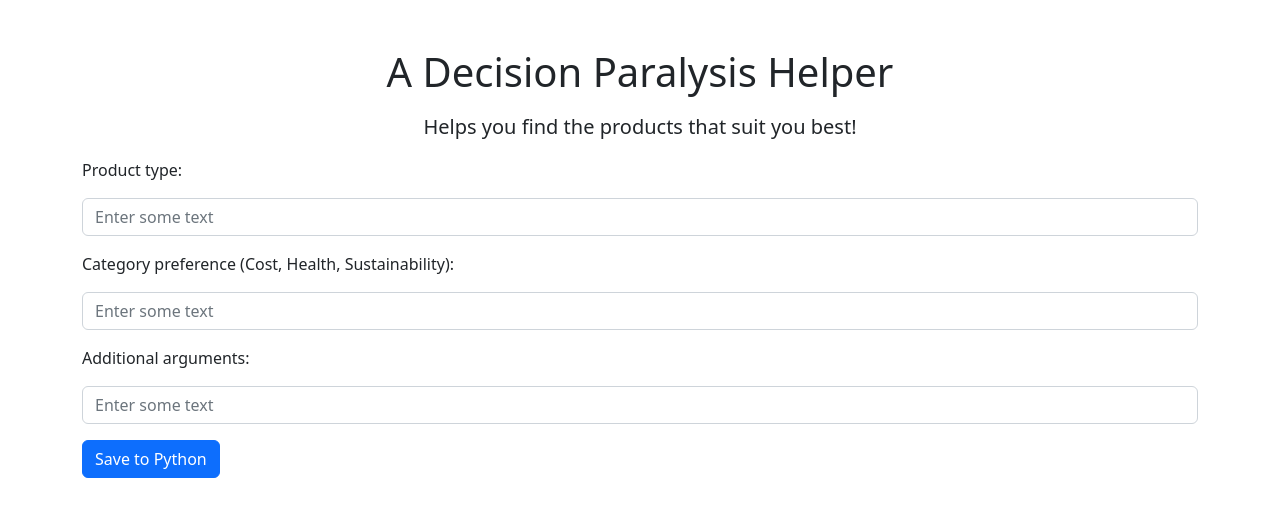
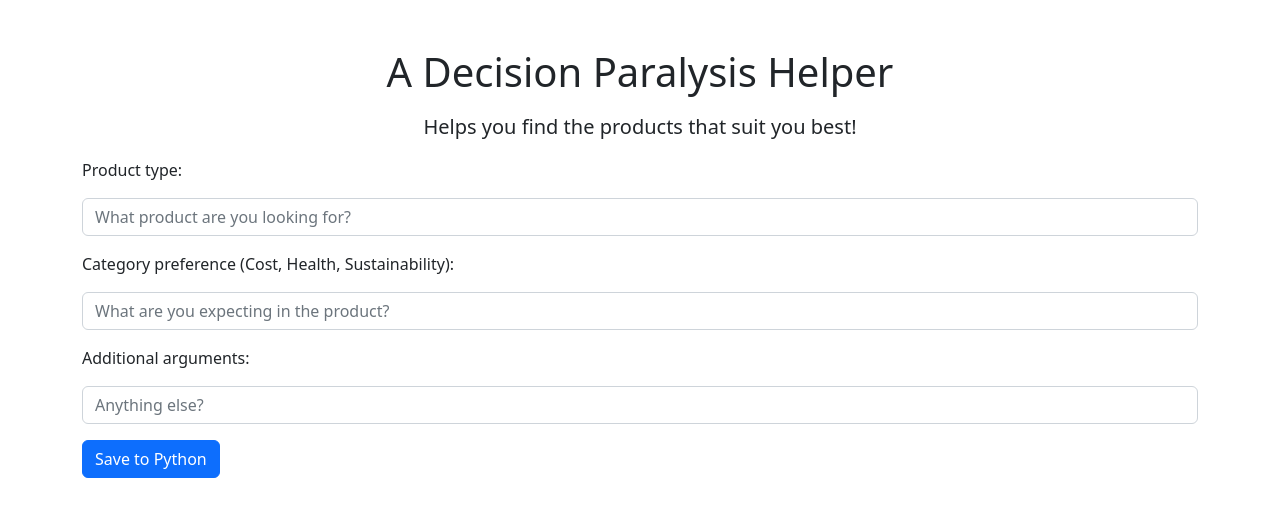
Before and after one commit to MinhBao19/Hooman-Learning, a Flask app: page / in a window 1280 px wide. Shown: the part 56-573 px from the top of the page. Run offline with Flask 3, Linux system fonts and the light colour scheme; some libraries are stand-ins or nearby versions.

Commit message:
Update index.html

```diff
--- a/templates/index.html
+++ b/templates/index.html
@@ -45,11 +45,11 @@
             <form method="POST" action="{{ url_for('submit_text') }}">
                 <div class="mb-3">
                     <p>Product type:</p>
-                    <input type="text" class="form-control" name="user_item" placeholder="Enter some text" required>
+                    <input type="text" class="form-control" name="user_item" placeholder="What product are you looking for?" required>
                     <p>Category preference (Cost, Health, Sustainability):</p>
-                    <input type="text" class="form-control" name="user_category" placeholder="Enter some text" required>
+                    <input type="text" class="form-control" name="user_category" placeholder="What are you expecting in the product?" required>
                     <p>Additional arguments:</p>
-                    <input type="text" class="form-control" name="user_args" placeholder="Enter some text" required>
+                    <input type="text" class="form-control" name="user_args" placeholder="Anything else?" required>
                 </div>
                 <button type="submit" class="btn btn-primary">Save to Python</button>
                 <div>
```
